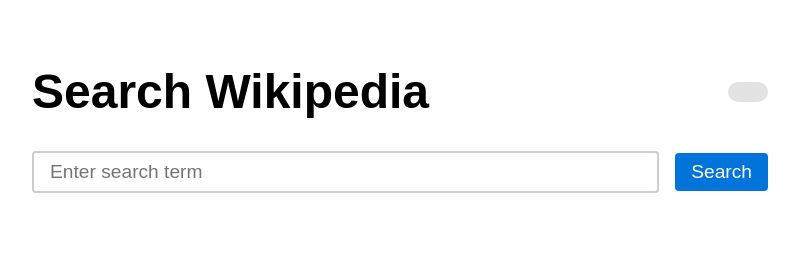
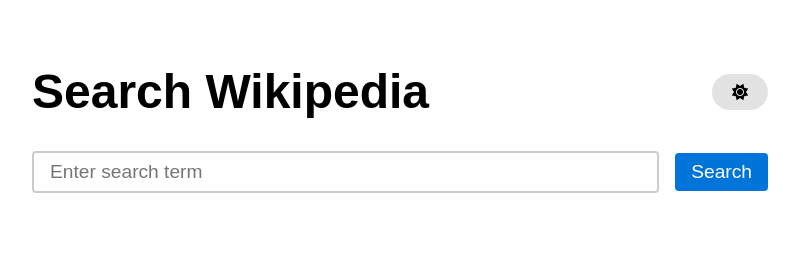
Before and after one commit to GrehTek/wiki-clone, a plain HTML site: page index.html in a window 1280 px wide. Shown: the whole page, without its empty margins (240-1039 px from the left). Drawn offline with Linux system fonts and the light colour scheme.

Commit message:
index.html

```diff
--- a/index.html
+++ b/index.html
@@ -4,13 +4,13 @@
     <meta name="viewport" content="width=device-width, initial-scale=1.0" />
     <title>Wiki Clone</title>
     <link rel="stylesheet" href="style.css" />
-    <link rel='stylesheet' href="https://cdnjs.cloudflare.com/ajax/libs/font-awesome/6.5.2/css/all.min.css" />
+    <link rel="stylesheet" href="https://cdnjs.cloudflare.com/ajax/libs/font-awesome/6.5.2/css/all.min.css" />
   </head>
   <body>
     <div class="container">
       <div class="header-container">
         <h1>Search Wikipedia</h1>
-        <span id="theme-toggler"><i class="fa-solid fa-sun-bright"></i></span>
+        <span id="theme-toggler"><i class="fa-solid fa-sun"></i></span>
       </div>
 
       <form id="search-form">
```
